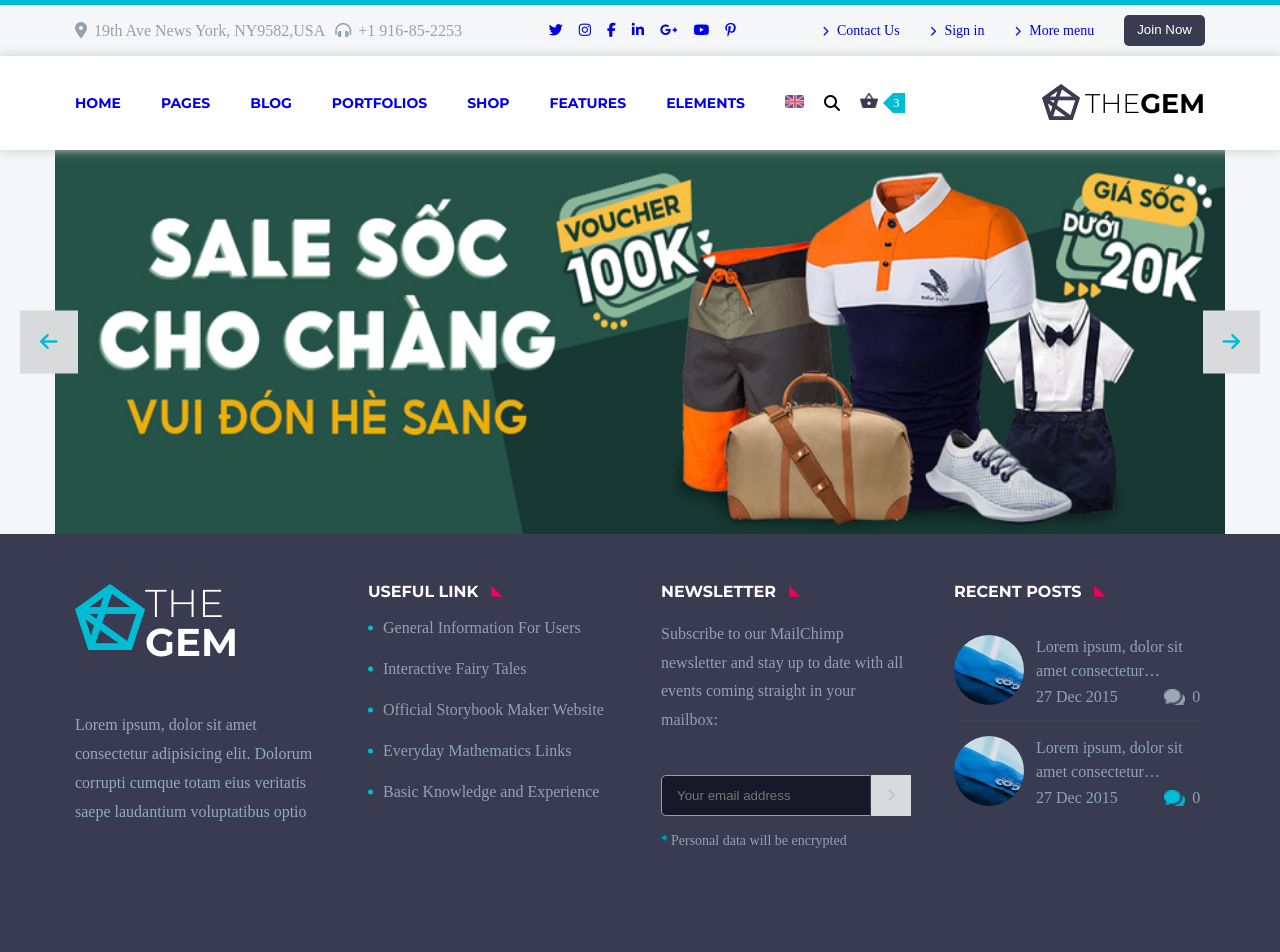
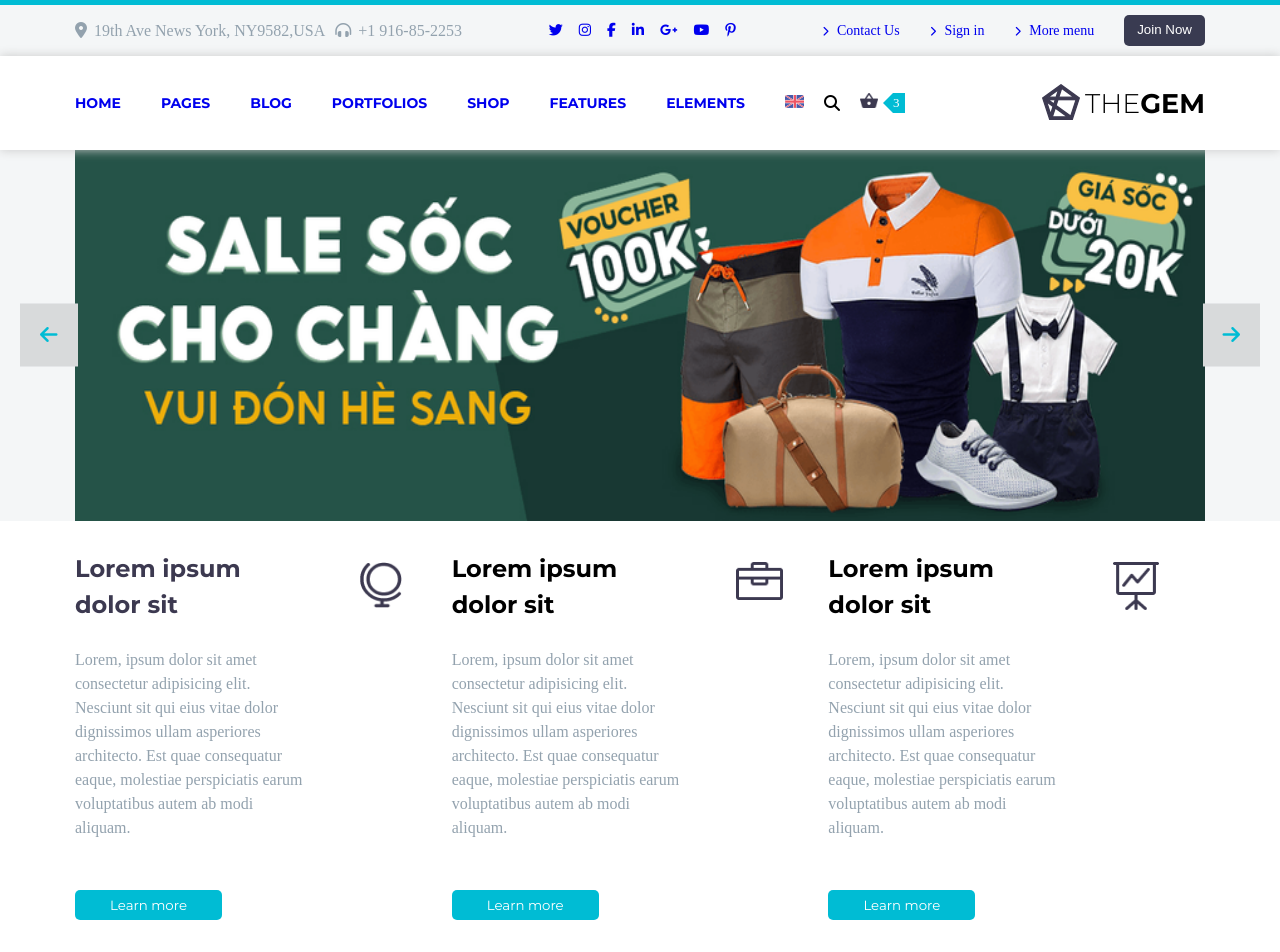
Before and after one commit to lekhanh-dev/template-vue, a Vue app: page / in a window 1280 px wide. Shown: the top 952 px of the page. Built offline with nearby package versions, Linux system fonts and the light colour scheme.

Commit message:
create component feature

```diff
--- /dev/null
+++ b/src/components/CompFeature.vue
@@ -0,0 +1,106 @@
+<template>
+  <section class="feature">
+    <div class="container">
+      <div class="feature__list-item d-flex flex-wrap">
+        <article class="feature__item pos-relative">
+          <header
+            class="feature__title d-flex flex-jus-c-space-between flex-align-i-center"
+          >
+            <h1 class="font-weight-bold ff-montserrat text-dark">
+              Lorem ipsum dolor sit
+            </h1>
+            <div class="feature__icon">
+              <img
+                src="../assets/img/icon2.png"
+                alt="icon"
+                width="42px"
+                height="46px"
+              />
+            </div>
+          </header>
+          <div class="feature__content text-grey">
+            Lorem, ipsum dolor sit amet consectetur adipisicing elit. Nesciunt
+            sit qui eius vitae dolor dignissimos ullam asperiores architecto.
+            Est quae consequatur eaque, molestiae perspiciatis earum
+            voluptatibus autem ab modi aliquam.
+          </div>
+          <div class="feature__action">
+            <button
+              class="btn d-flex flex-jus-c-center flex-align-i-center border-rounded-low bg-blue-light text-white ff-montserrat"
+            >
+              Learn more
+            </button>
+          </div>
+        </article>
+        <article class="feature__item pos-relative">
+          <header
+            class="feature__title d-flex flex-jus-c-space-between flex-align-i-center"
+          >
+            <h1 class="font-weight-bold ff-montserrat">
+              Lorem ipsum dolor sit
+            </h1>
+            <div class="feature__icon">
+              <img
+                src="../assets/img/icon3.png"
+                alt="icon"
+                width="47px"
+                height="38px"
+              />
+            </div>
+          </header>
+          <div class="feature__content text-grey">
+            Lorem, ipsum dolor sit amet consectetur adipisicing elit. Nesciunt
+            sit qui eius vitae dolor dignissimos ullam asperiores architecto.
+            Est quae consequatur eaque, molestiae perspiciatis earum
+            voluptatibus autem ab modi aliquam.
+          </div>
+          <div class="feature__action">
+            <button
+              class="btn d-flex flex-jus-c-center flex-align-i-center border-rounded-low bg-blue-light text-white ff-montserrat"
+            >
+              Learn more
+            </button>
+          </div>
+        </article>
+        <article class="feature__item pos-relative">
+          <header
+            class="feature__title d-flex flex-jus-c-space-between flex-align-i-center"
+          >
+            <h1 class="font-weight-bold ff-montserrat">
+              Lorem ipsum dolor sit
+            </h1>
+            <div class="feature__icon">
+              <img
+                src="../assets/img/icon4.png"
+                alt="icon"
+                width="46px"
+                height="48px"
+              />
+            </div>
+          </header>
+          <div class="feature__content text-grey">
+            Lorem, ipsum dolor sit amet consectetur adipisicing elit. Nesciunt
+            sit qui eius vitae dolor dignissimos ullam asperiores architecto.
+            Est quae consequatur eaque, molestiae perspiciatis earum
+            voluptatibus autem ab modi aliquam.
+          </div>
+          <div class="feature__action">
+            <button
+              class="btn d-flex flex-jus-c-center flex-align-i-center border-rounded-low bg-blue-light text-white ff-montserrat"
+            >
+              Learn more
+            </button>
+          </div>
+        </article>
+      </div>
+    </div>
+  </section>
+</template>
+
+<script>
+export default { name: "comp-feature" };
+</script>
+
+<style lang="scss" scoped>
+@import "../styles/components/CompFeature.scss";
+</style>
--- /dev/null
+++ b/src/styles/components/CompFeature.scss
@@ -0,0 +1,53 @@
+@import "../variable";
+@import "../mixin";
+
+.feature {
+  padding: 30px 0;
+  &__list-item {
+    @include media(map-get($breakpoint, "lg")) {
+      padding-left: -42px;
+    }
+  }
+
+  &__item {
+    padding-bottom: 20px;
+    @include media(map-get($breakpoint, "lg")) {
+      flex: 0 0 50%;
+      padding-right: 42px;
+    }
+    @include media(map-get($breakpoint, "xl")) {
+      flex: 33.33%;
+    }
+  }
+
+  &__title {
+    & > h1 {
+      font-size: 24px;
+      width: 60%;
+      line-height: 1.5;
+    }
+  }
+
+  &__icon {
+    width: 50px;
+    height: 50px;
+  }
+
+  &__content {
+    margin-top: 25px;
+    width: 70%;
+    line-height: 1.5;
+  }
+
+  &__action {
+    margin-top: 50px;
+    & > button {
+      width: 147px;
+      height: 30px;
+      transition: opacity 0.3s;
+      &:hover {
+        opacity: 0.7;
+      }
+    }
+  }
+}
--- a/src/styles/components/SlideShow.scss
+++ b/src/styles/components/SlideShow.scss
@@ -4,7 +4,11 @@
 .slide-show {
   .container {
     padding: 0;
+    @include media(map-get($breakpoint, "xl")) {
+      padding: 0 20px;
+    }
   }
+
   button {
     top: 50%;
     transform: translateY(-50%);
--- a/src/views/Home.vue
+++ b/src/views/Home.vue
@@ -2,6 +2,7 @@
   <div class="home">
     <comp-header />
     <slide-show />
+    <comp-feature />
     <comp-footer />
   </div>
 </template>
@@ -10,12 +11,14 @@
 import CompHeader from "../components/CompHeader.vue";
 import CompFooter from "../components/CompFooter.vue";
 import SlideShow from "../components/SlideShow.vue";
+import CompFeature from "../components/CompFeature.vue";
 export default {
   name: "Home",
   components: {
     CompHeader,
     CompFooter,
     SlideShow,
+    CompFeature,
   },
 };
 </script>
```
